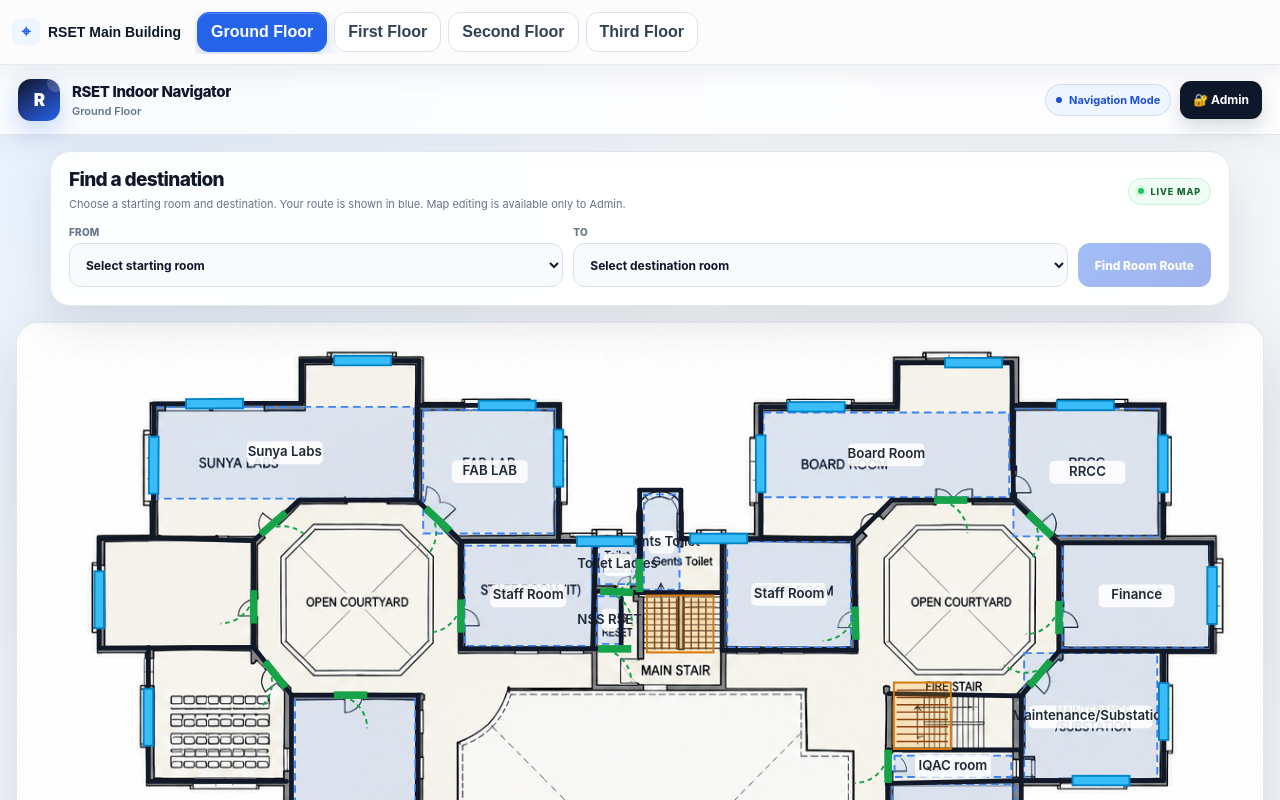
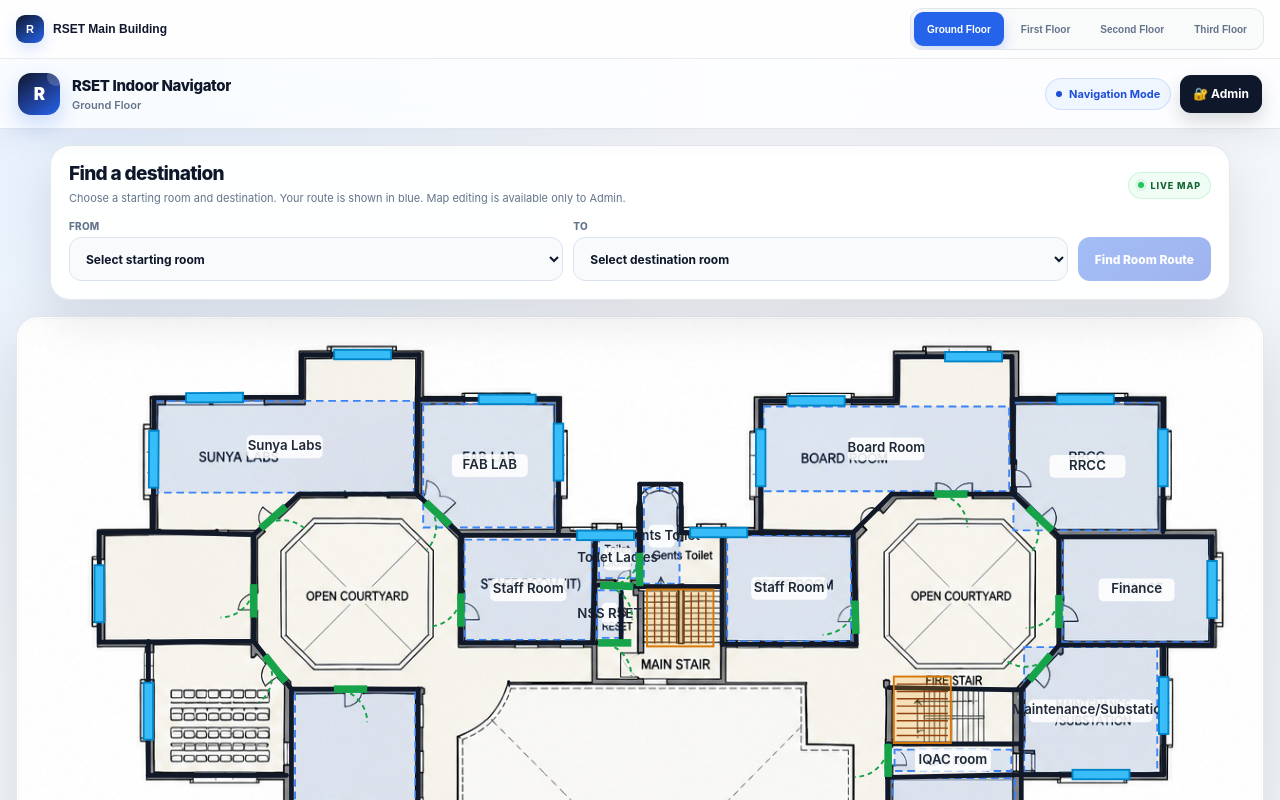
Before and after one commit to ChrisLaynad/rset-indoor-navigator, a React (Vite) app: page / in a window 1280 px wide. Shown: the top 800 px of the page. Built offline with nearby package versions, Linux system fonts and the light colour scheme.

Commit message:
feat(ui): redesign floor selector and application shell

```diff
--- a/src/App.css
+++ b/src/App.css
@@ -1,111 +1,3 @@
-* { box-sizing: border-box; }
-
-body { margin: 0; background: #e5e7eb; }
-
-.app { min-height: 100vh; }
-
-.app-empty-state {
-  min-height: 100vh;
-  display: grid;
-  place-items: center;
-  align-content: center;
-  gap: 6px;
-  padding: 40px;
-  font-family: system-ui, sans-serif;
-  text-align: center;
-  color: #0f172a;
-}
-
-.app-empty-state h2 { margin: 0; }
-.app-empty-state p { margin: 0; color: #64748b; }
-
-.floor-selector {
-  position: sticky;
-  top: 0;
-  z-index: 90;
-  background: rgba(255,255,255,.92);
-  backdrop-filter: blur(18px) saturate(180%);
-  -webkit-backdrop-filter: blur(18px) saturate(180%);
-  border-bottom: 1px solid rgba(15,23,42,.09);
-  box-shadow: 0 6px 18px rgba(15,23,42,.06);
-}
-
-.floor-selector-inner {
-  width: min(1400px, calc(100% - 24px));
-  margin: 0 auto;
-  padding: 10px 0;
-  display: flex;
-  align-items: center;
-  gap: 14px;
-}
-
-.floor-selector-title {
-  flex: 0 0 auto;
-  font-weight: 850;
-  color: #0f172a;
-  font-size: 14px;
-}
-
-.floor-buttons {
-  display: flex;
-  gap: 7px;
-  overflow-x: auto;
-  padding: 2px;
-}
-
-.floor-button {
-  flex: 0 0 auto;
-  border: 1px solid #dbe3ef;
-  background: #fff;
-  color: #334155;
-  border-radius: 11px;
-  min-height: 38px;
-  padding: 7px 13px;
-  font-weight: 750;
-  cursor: pointer;
-  transition: .14s ease;
-}
-
-.floor-button:hover { background: #eff6ff; border-color: #bfdbfe; }
-.floor-button:active { transform: scale(.97); }
-.floor-button.active { background: #2563eb; color: #fff; border-color: #2563eb; box-shadow: 0 6px 15px rgba(37,99,235,.18); }
-
-@media (max-width: 650px) {
-  .floor-selector-inner { align-items: stretch; flex-direction: column; gap: 7px; }
-  .floor-buttons { width: 100%; }
-}
-
-/* Refined floor selector */
-.floor-selector {
-  background: rgba(255,255,255,.88);
-  border-bottom-color: rgba(148,163,184,.20);
-  box-shadow: 0 8px 24px rgba(15,23,42,.07);
-}
-
-.floor-selector-title {
-  display: flex;
-  align-items: center;
-  gap: 8px;
-}
-
-.floor-selector-title::before {
-  content: "⌖";
-  width: 28px;
-  height: 28px;
-  display: grid;
-  place-items: center;
-  border-radius: 9px;
-  background: #eff6ff;
-  color: #2563eb;
-  font-size: 16px;
-}
-
-.floor-button {
-  min-height: 40px;
-  border-radius: 12px;
-  transition: transform .14s ease, background .18s ease, border-color .18s ease, box-shadow .18s ease;
-}
-
-.floor-button.active {
-  box-shadow: 0 7px 18px rgba(37,99,235,.22), inset 0 1px 0 rgba(255,255,255,.22);
-}
+*{box-sizing:border-box}html,body,#root{margin:0;min-width:320px;min-height:100%}body{background:#f6f8fb}.app{min-height:100vh}.app-empty-state{min-height:100vh;display:grid;place-items:center;align-content:center;gap:6px;padding:40px;color:#0f172a;background:radial-gradient(circle at 20% 10%,#dbeafe,transparent 35%),#f8fafc;font-family:system-ui,sans-serif;text-align:center}.app-empty-state h2,.app-empty-state p{margin:0}.app-empty-state p{color:#64748b}
+.floor-selector{position:sticky;top:0;z-index:95;border-bottom:1px solid #0f172a14;background:#ffffffd6;backdrop-filter:blur(22px) saturate(180%);-webkit-backdrop-filter:blur(22px) saturate(180%)}.floor-selector-inner{width:min(1480px,calc(100% - 32px));min-height:58px;margin:0 auto;padding:8px 0;display:flex;align-items:center;justify-content:space-between;gap:16px}.floor-selector-title{display:flex;align-items:center;gap:9px;flex:0 0 auto;color:#0f172a;font-size:12px;font-weight:850}.floor-selector-title:before{content:"R";width:28px;height:28px;display:grid;place-items:center;border-radius:9px;color:#fff;background:linear-gradient(145deg,#0f172a,#2563eb);box-shadow:0 6px 15px #2563eb2e;font-size:11px;font-weight:900}.floor-buttons{display:flex;align-items:center;gap:4px;padding:3px;overflow-x:auto;border:1px solid #94a3b83b;border-radius:12px;background:#f8fafad6;scrollbar-width:none}.floor-buttons::-webkit-scrollbar{display:none}.floor-button{flex:0 0 auto;min-height:34px;padding:6px 12px;border:1px solid transparent;border-radius:9px;color:#64748b;background:transparent;font:inherit;font-size:10px;font-weight:800;cursor:pointer;transition:color .16s,background .18s,box-shadow .18s,transform .16s}.floor-button:hover{color:#1e3a8a;background:#eff6ff}.floor-button:active{transform:scale(.97)}.floor-button.active{color:#fff;background:#2563eb;box-shadow:0 6px 14px #2563eb38}.floor-button:focus-visible{outline:3px solid #2563eb33;outline-offset:2px}
+@media(max-width:650px){.floor-selector-inner{width:calc(100% - 20px);min-height:54px;gap:9px}.floor-selector-title{font-size:10px}.floor-selector-title:before{width:25px;height:25px}.floor-buttons{max-width:64vw}.floor-button{min-height:32px;padding-inline:10px;font-size:9px}}
```
